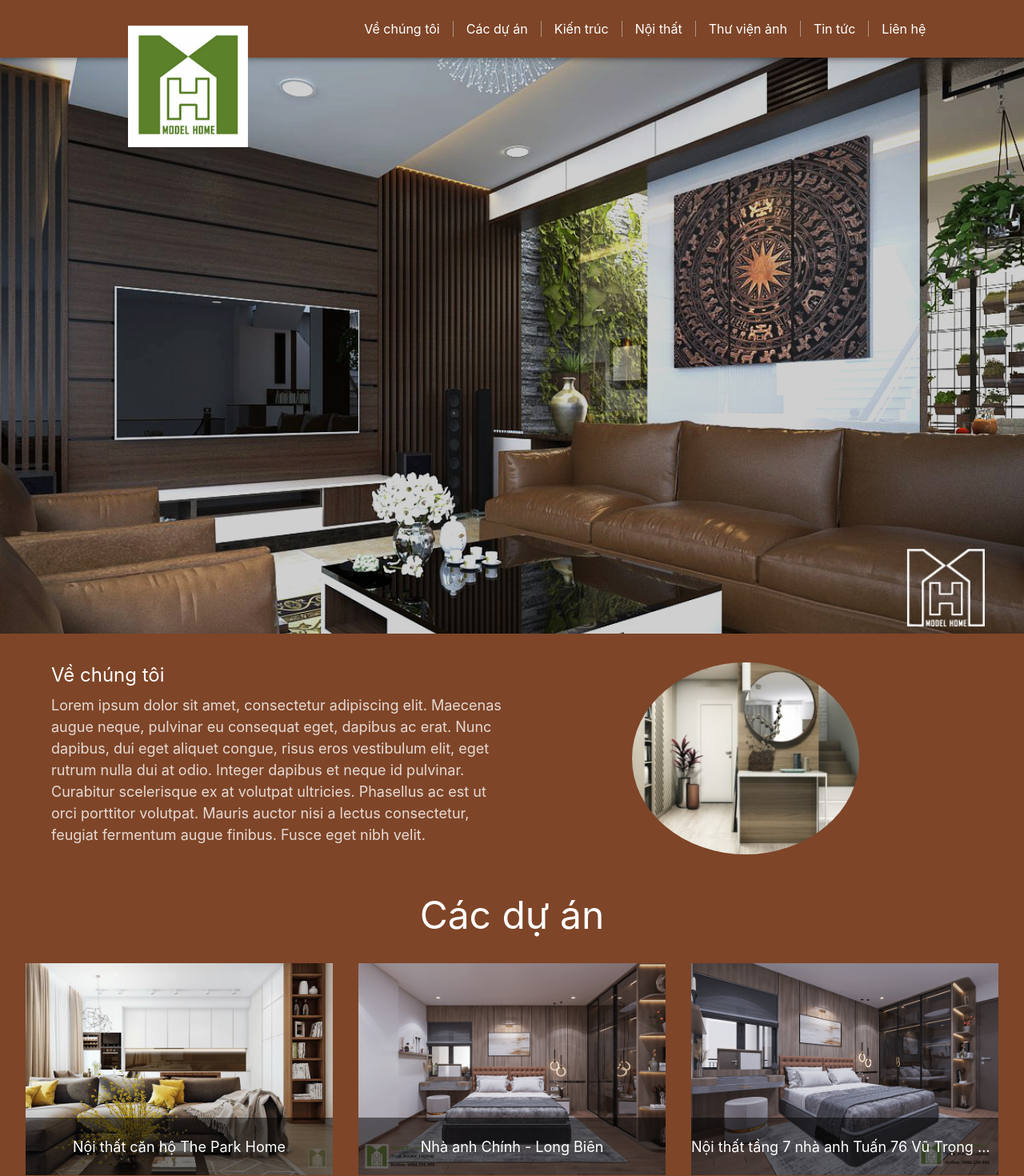
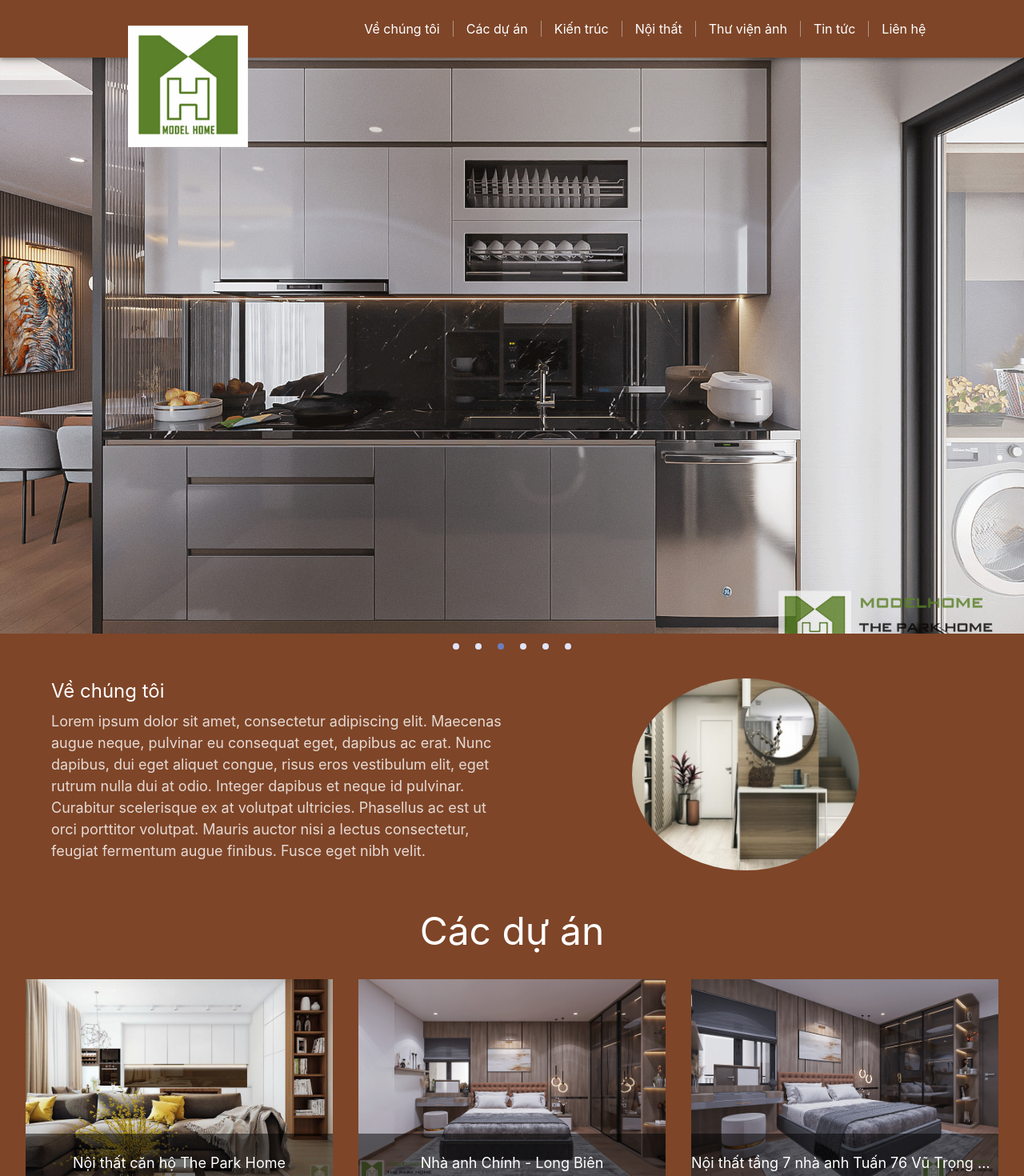
Before and after one commit to giangann/modelhome-new-web, a React (Vite) app: page / in a window 1280 px wide. Shown: the top 1470 px of the page at 80% size. Built offline with nearby package versions, Linux system fonts and the light colour scheme; a web font is replaced by a local one.

Commit message:
eslint check

```diff
--- a/src/components/Header.tsx
+++ b/src/components/Header.tsx
@@ -9,6 +9,8 @@ import {
   Stack,
   styled,
   Typography,
+  useMediaQuery,
+  useTheme,
 } from '@mui/material';
 import { useState } from 'react';
 import { useLocation, useNavigate } from 'react-router-dom';
@@ -19,6 +21,8 @@ import { CustomDrawer } from './CustomDrawer';
 import { IcSharpSearch, IcTwotoneMenuOpen } from './icons/Icons';
 import { ListInsideDrawer } from './ListInsideDrawer';
 export const Header = () => {
+  const theme = useTheme();
+  const isSmallerThanMd = useMediaQuery(theme.breakpoints.down('md'));
   const [openDrawer, setOpenDrawer] = useState(false);
 
   const onClose = () => {
@@ -47,15 +51,20 @@ export const Header = () => {
     >
       {/* desktop Header */}
       <Hidden smDown>
-        <Grid container sx={{ position: 'relative' }}>
-          <Grid item xs={3}>
+        <Grid container>
+          <Grid item xs={3} sx={{ position: 'relative' }}>
             <IconButton
-              sx={{ position: 'absolute', bottom: '-130px', left: '160px', p: 0 }}
+              sx={{
+                position: 'absolute',
+                bottom: { sm: '-100px', md: '-130px' },
+                left: { md: '5vh', lg: '160px' },
+                p: 0,
+              }}
               onClick={() => navigate('/')}
             >
               <img
                 style={{
-                  width: 150,
+                  width: isSmallerThanMd ? 80 : 150,
                   height: 'auto',
                 }}
                 alt="logo"
@@ -63,7 +72,7 @@ export const Header = () => {
               />
             </IconButton>
           </Grid>
-          <Grid item xs={8}>
+          <Grid item sm={9} md={8}>
             <Stack
               direction="row"
               justifyContent="flex-end"
--- a/src/screens/home/Home.tsx
+++ b/src/screens/home/Home.tsx
@@ -1,20 +1,51 @@
+import 'react-alice-carousel/lib/alice-carousel.css';
+import '../../styles/style.css';
+
 import { Box, useMediaQuery, useTheme } from '@mui/material';
+import AliceCarousel from 'react-alice-carousel';
 
 import ImageSlide02 from '../../assets/images/slide_02.jpg';
+import { getImageArrayFromAssets } from '../../libs';
 import { About } from './About';
 import { ImageLibrary } from './ImageLibrary';
 import { Project } from './Project';
-
+import { SlideCarouselItem } from './SlideCarouselItem';
 export const Home = () => {
   const theme = useTheme();
   const isMobile = useMediaQuery(theme.breakpoints.down('sm'));
+
+  const arrayImage = getImageArrayFromAssets(6);
+  const slideCarousel = arrayImage
+    .map((item: any, index: any) => <SlideCarouselItem key={index} imageLink={item} />)
+    .reverse();
+  const slideCarouselResponsive = {
+    0: {
+      items: 1,
+    },
+    // 1024: {
+    //   items: 3,
+    // },
+  };
   return (
     <Box sx={{ width: '100%' }}>
-      <img
+      {/* replace image by carousel */}
+      {/* <img
         alt="slide"
         src={ImageSlide02}
         style={{ width: '100%', height: isMobile ? '40vh' : '90vh', objectFit: 'cover' }}
-      />
+      /> */}
+
+      {/* carousel area */}
+      <Box className="slide-homepage">
+        <AliceCarousel
+          autoPlay
+          autoPlayInterval={2000}
+          infinite
+          disableButtonsControls
+          items={slideCarousel}
+          responsive={slideCarouselResponsive}
+        />
+      </Box>
       <About />
       <Project />
       <ImageLibrary />
--- a/src/screens/home/Project.tsx
+++ b/src/screens/home/Project.tsx
@@ -1,3 +1,5 @@
+import '../../styles/style.css';
+
 import { Box, Grid } from '@mui/material';
 import { Navigate, useNavigate } from 'react-router-dom';
 
@@ -41,14 +43,18 @@ export const Project = () => {
                 width: '100%',
                 height: '100%',
                 cursor: 'pointer',
+                overflow: 'hidden',
               }}
             >
               <img
+                className="project-image"
                 src={item}
                 alt={`project ${index + 1}`}
                 style={{
                   width: '100%',
                   height: '100%',
+                  objectFit: 'cover',
+                  // transition: 'transform .2s',
                 }}
               />
               <Box
--- /dev/null
+++ b/src/screens/home/SlideCarouselItem.tsx
@@ -0,0 +1,25 @@
+import { Box, useMediaQuery, useTheme } from '@mui/material';
+
+type SlideCarouselItemProps = {
+  imageLink: string;
+};
+export const SlideCarouselItem = (props: SlideCarouselItemProps) => {
+  const { imageLink } = props;
+  const theme = useTheme();
+  const isMobile = useMediaQuery(theme.breakpoints.down('sm'));
+  return (
+    <Box>
+      <img
+        alt="slide"
+        src={imageLink}
+        style={{
+          // marginLeft: '-10px',
+          width: '100%',
+          height: isMobile ? '40vh' : '90vh',
+          objectFit: 'cover',
+          boxSizing: 'content-box',
+        }}
+      />
+    </Box>
+  );
+};
--- a/src/screens/home/index.ts
+++ b/src/screens/home/index.ts
@@ -1 +1,5 @@
+export * from './About';
 export * from './Home';
+export * from './ImageLibrary';
+export * from './Project';
+export * from './SlideCarouselItem';
--- a/src/screens/projects-list/ListProject.tsx
+++ b/src/screens/projects-list/ListProject.tsx
@@ -57,7 +57,7 @@ export const ListProject = () => {
     },
   };
   return (
-    <Container sx={{ mt: 12 }}>
+    <Container className="list-project" sx={{ mt: 12 }}>
       <Box sx={{ ...centerDiv, mb: 2 }}>
         <WhiteTypoStyled variant="h4" sx={{ fontWeight: 600 }}>
           Dự án của chúng tôi
--- a/src/screens/projects-list/carousel.css
+++ b/src/screens/projects-list/carousel.css
@@ -30,10 +30,14 @@
   margin-top: 0;
 }
 /*  */
-.alice-carousel__wrapper li {
+.__active {
+  padding: 0px !important;
+}
+.list-project .alice-carousel__wrapper li {
   width: fit-content !important;
   padding: 10px !important    ;
 }
+
 .alice-carousel__prev-btn,
 .alice-carousel__next-btn {
   padding: 0px !important;
--- /dev/null
+++ b/src/styles/style.css
@@ -0,0 +1,11 @@
+.project-image {
+  transition: transform 0.3s;
+}
+
+.project-image:hover {
+  transform: scale(1.1);
+}
+
+.alice-carousel__wrapper li {
+  width: 100% !important;
+}
```
